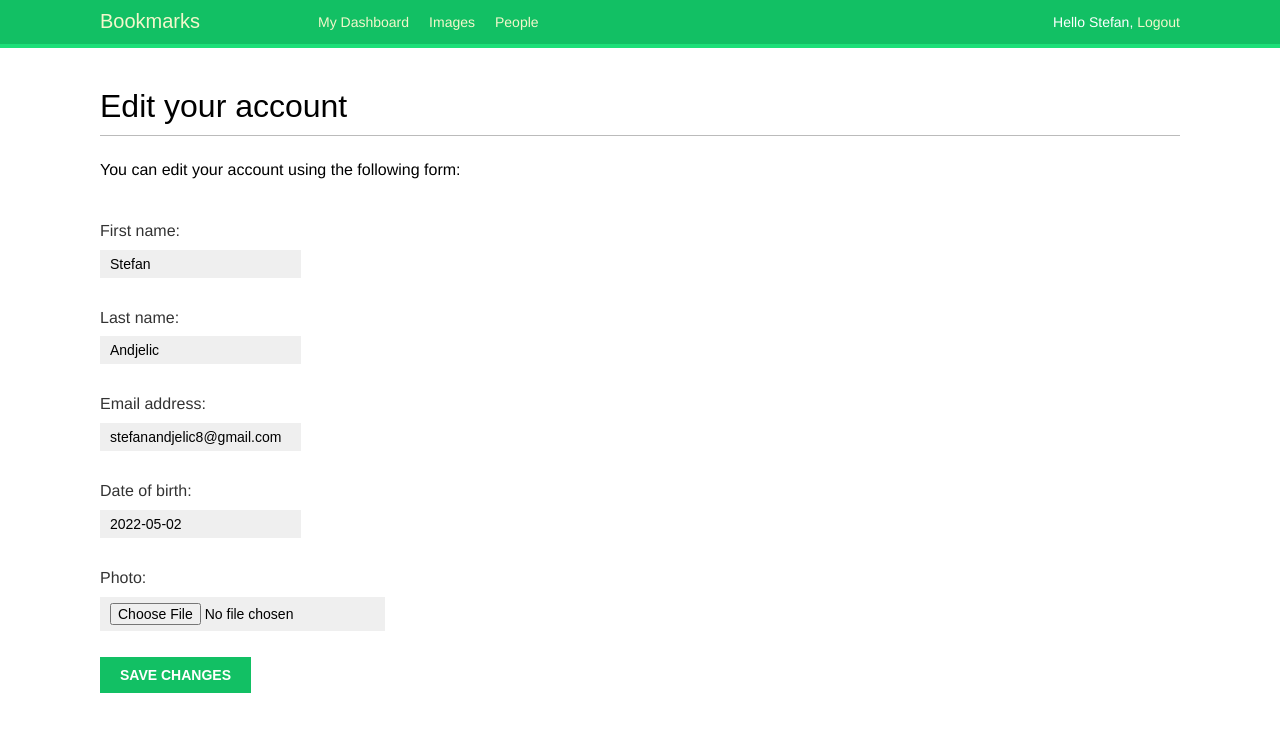
After one commit to Stefan-Andjelic/bookmarky, a Django app: page /account/edit/ in a window 1280 px wide. The commit adds this page. Shown: the top 732 px of the page. Run offline with Django 4.2, Linux system fonts and the light colour scheme; a user stored in the database is signed in; data comes from the database, SQL or seed files in the repository; both versions use the stored data as it was after the commit; some web fonts are replaced.

Commit message:
users can edit their profile, implemented messages framework on the edit page

```diff
--- a/account/forms.py
+++ b/account/forms.py
@@ -1,10 +1,9 @@
-from dataclasses import field
-import imp
 from django import forms
 from django.contrib.auth.models import User
 
+from .models import Profile
 
-# Login form
+
 class LoginForm(forms.Form):
     username = forms.CharField()
     password = forms.CharField(widget=forms.PasswordInput)
@@ -24,3 +23,15 @@ class UserRegistrationForm(forms.ModelForm):
                 raise forms.ValidationError('Passwords don\'t match.')
 
             return cd['password2']
+
+
+class UserEditForm(forms.ModelForm):
+    class Meta:
+        model = User
+        fields = ('first_name', 'last_name', 'email')
+
+
+class ProfileEditForm(forms.ModelForm):
+    class Meta:
+        model = Profile
+        fields = ('date_of_birth', 'photo')
--- a/account/templates/account/dashboard.html
+++ b/account/templates/account/dashboard.html
@@ -4,6 +4,6 @@
 
 {% block content %}
     <h1>Dashboard</h1>
-    <p>Welcome to your Dashboard!</p>
+    <p>Welcome to your dashboard! You can <a href="{% url "edit" %}">edit your profile</a> or <a href="{% url "password_change" %}">change your password</a>.</p>
 
 {% endblock content %}
--- /dev/null
+++ b/account/templates/account/edit.html
@@ -0,0 +1,16 @@
+{% extends 'base.html' %}
+
+{% block title %}Edit your account{% endblock title %}
+
+{% block content %}
+    <h1>Edit your account</h1>
+
+    <p>You can edit your account using the following form:</p>
+    <form method="post" enctype='multipart/form-data'>
+        {{ user_form.as_p }}
+        {{ profile_form.as_p }}
+        {% csrf_token %}
+        <p><input type="submit" value="Save Changes"></p>
+    </form>
+
+{% endblock content %}
--- a/account/templates/base.html
+++ b/account/templates/base.html
@@ -34,6 +34,17 @@
     </span>
   </div>
 
+  {% if messages %}
+    <ul class="messages">
+      {% for message in messages %}
+        <li class="{{ message.tags }}">
+          {{ message|safe }}
+          <a href="#" class="close">X</a>
+        </li>
+      {% endfor %}
+    </ul>
+  {% endif %}
+
   <div id="content">
     {% block content %}
     {% endblock %}
--- a/account/urls.py
+++ b/account/urls.py
@@ -8,11 +8,14 @@ urlpatterns = [
     # This path contains all Django auth (login/out, change/reset passwords)
     path('', include('django.contrib.auth.urls')),
 
-    # Registering
+    # Register page
     path('register/', views.register, name='register'),
 
-    # Dashboard
+    # Dashboard page
     path('', views.dashboard, name='dashboard'),
+
+    # Profile edit page
+    path('edit/', views.edit, name='edit'),
 ]
 
 
--- a/account/views.py
+++ b/account/views.py
@@ -1,9 +1,12 @@
+from email import message
 from django.http import HttpResponse
 from django.shortcuts import render
+from django.contrib import messages
 from django.contrib.auth import authenticate, login
 from django.contrib.auth.decorators import login_required
 
-from .forms import LoginForm, UserRegistrationForm
+from .forms import LoginForm, UserRegistrationForm, UserEditForm, ProfileEditForm
+from .models import Profile
 
 
 def user_login(request):
@@ -46,9 +49,36 @@ def register(request):
             new_user.set_password(user_form.cleaned_data['password'])
             # Save the User object
             new_user.save()
+            # Create the user profile
+            Profile.objects.create(user=new_user)
             return render(request, 'account/register_done.html', {'new_user': new_user})
 
     else:
         user_form = UserRegistrationForm()
 
     return render(request, 'account/register.html', {'user_form': user_form})
+
+
+@login_required
+def edit(request):
+    if request.method == "POST":
+        user_form = UserEditForm(instance=request.user, data=request.POST)
+        profile_form = ProfileEditForm(instance=request.user.profile, data=request.POST, files=request.FILES)
+
+        if user_form.is_valid() and profile_form.is_valid():
+            user_form.save()
+            profile_form.save()
+            messages.success(request, 'Profile updated successfully!')
+
+        else:
+            messages.error(request, 'Error updating your profile!')
+
+    else:
+        user_form = UserEditForm(instance=request.user)
+        profile_form = ProfileEditForm(instance=request.user.profile)
+
+    return render(
+        request,
+        'account/edit.html',
+        {'user_form': user_form, 'profile_form': profile_form}
+    )
```
Also changed, not shown: db.sqlite3.
